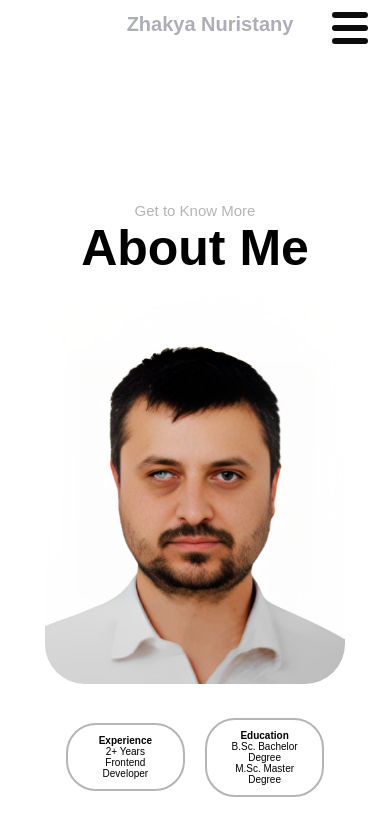
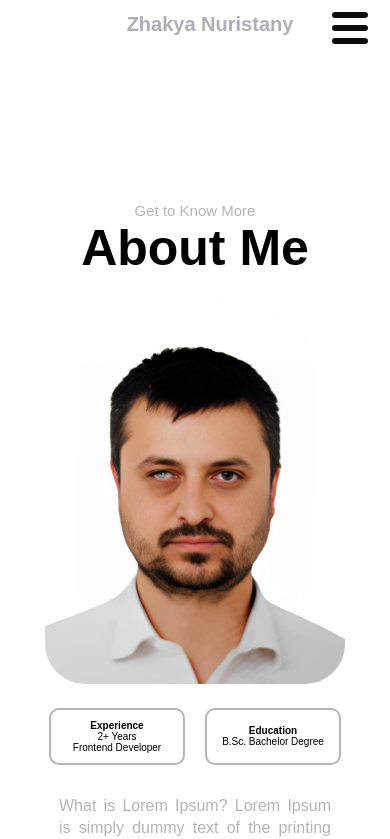
Before and after one commit to nuristany/profile, a React (Create React App) app: page /about in a window 390 px wide. Shown: the top 839 px of the page. Built offline with nearby package versions, Linux system fonts and the light colour scheme.

Commit message:
added some style for small screen for about page

```diff
--- a/src/components/About.jsx
+++ b/src/components/About.jsx
@@ -26,7 +26,7 @@ const About = () => {
               <div className="education">
                 <h3>Education</h3>
                 <p>B.Sc. Bachelor Degree</p>
-                <p>M.Sc. Master Degree</p>
+
               </div>
             </div>
             <div className="about-text-container">
@@ -75,7 +75,7 @@ const About = () => {
                   </h3>
                 </div>
                 <div>
-                  <h5>CSS</h5>
+                  <h5>JAVASCRIPT</h5>
                   <p>Experienced</p>
                 </div>
               </div>
@@ -86,7 +86,7 @@ const About = () => {
                   </h3>
                 </div>
                 <div>
-                  <h5>JAVASCRIPT</h5>
+                  <h5>CSS</h5>
                   <p>Intermediate</p>
                 </div>
               </div>
--- a/src/styles.css
+++ b/src/styles.css
@@ -162,14 +162,38 @@ body {
 
 .experience-education-container {
   display: flex;
-  justify-content: center; /* Centers the items horizontally */
-  align-items: center; /* Centers the items vertically */
+  justify-content: space-between;
+  align-items: stretch; /* Ensure equal height */
   text-align: center;
+  gap: 20px;
+
 }
 
-.experience,
+
+.experience, .education {
+  flex: 1; /* Ensures equal width for both */
+  border: 2px solid rgb(181, 181, 181);
+  padding: 20px;
+  box-sizing: border-box;
+  border-radius: 10px;
+  display: flex;
+  flex-direction: column;
+  justify-content: center;
+  align-items: center;
+}
+
+.experience-education-container > div {
+  display: flex;
+  flex-direction: column;
+  justify-content: center;
+  align-items: center;
+  width: 100%;
+}
+
+/* .experience,
 .education {
-  width: 40%;
+  width: 60%;
+  height: 20%;
   box-sizing: border-box;
   border: 1px solid rgb(181, 181, 181);
   display: flex;
@@ -180,7 +204,7 @@ body {
   padding: 2rem;
   border-radius: 30px;
   margin: 10px;
-}
+} */
 
 .about-img-container img {
   width: 300px;
@@ -244,9 +268,8 @@ body {
 
 .a {
   display: grid;
-  justify-content: space-between;
   grid-template-columns: repeat(2, 1fr);
-  gap: 5px;
+  gap: 7px;
 }
 
 .frontend-detail div {
```
